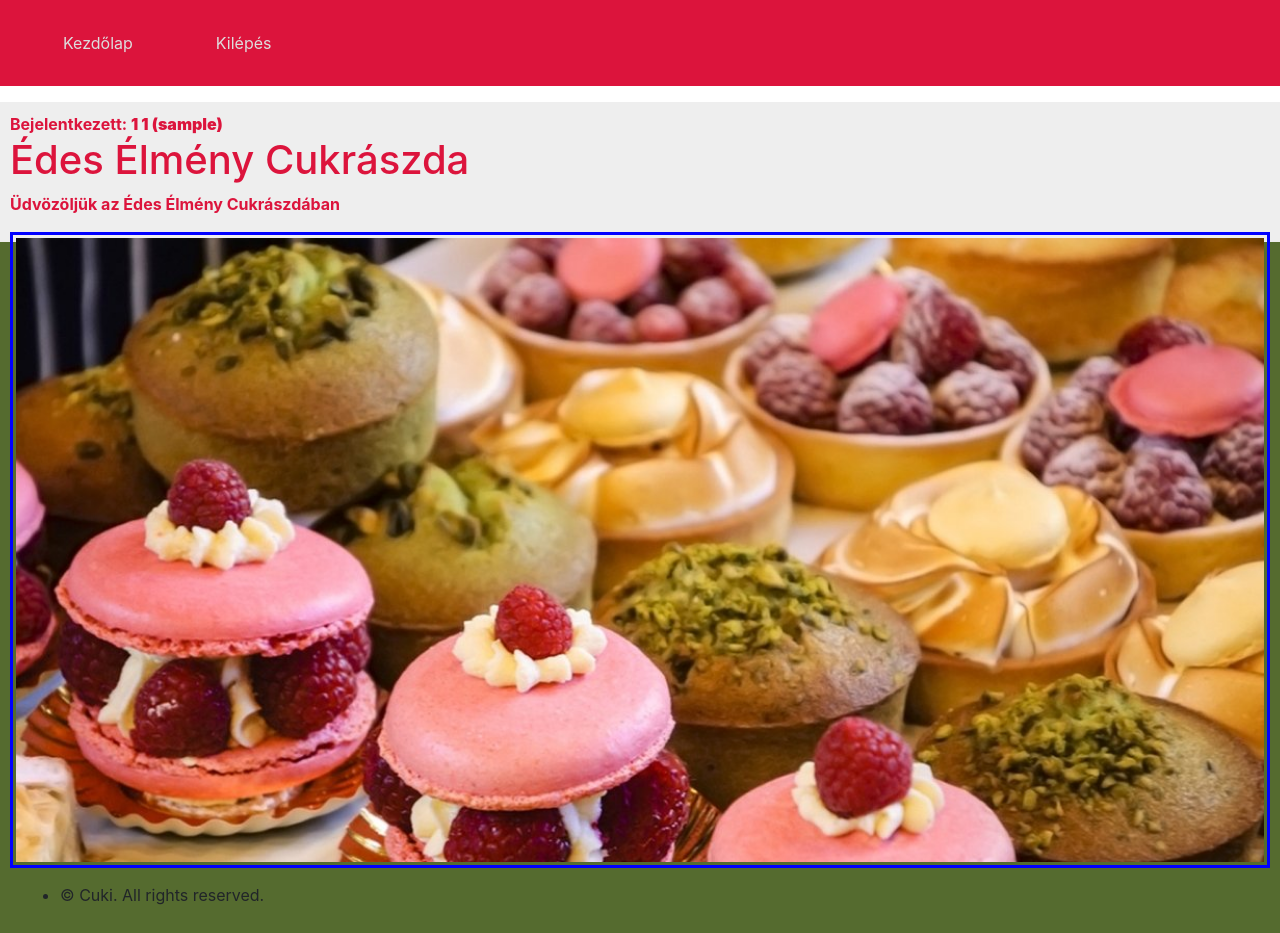
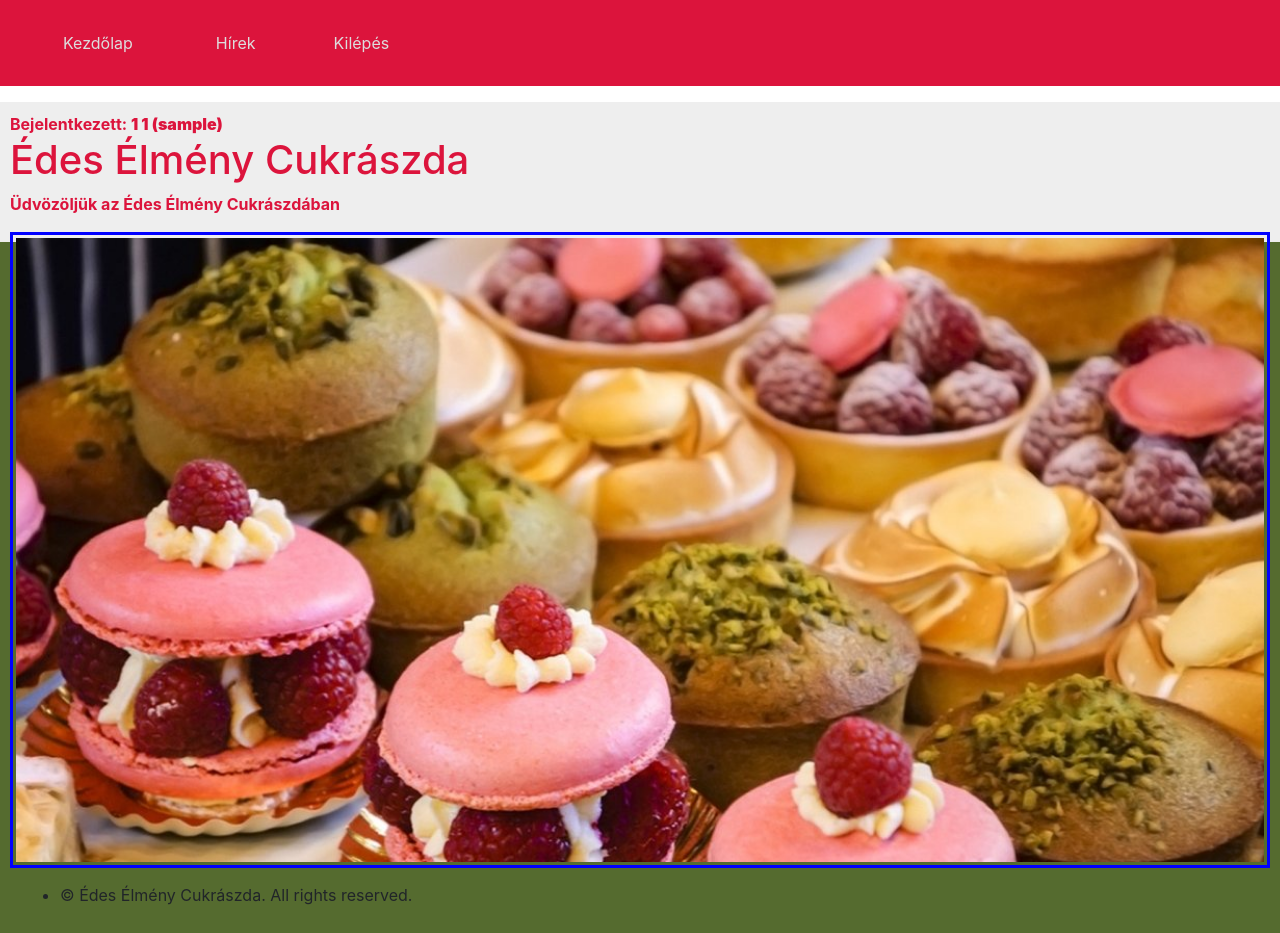
Before and after one commit to SomaHam44/GAMF-WEB2-BEADANDO1, a PHP site: page /index.php in a window 1280 px wide. Run offline with PHP 8.4, Linux system fonts and the light colour scheme; the visitor is signed in with stand-in values (Sample User, id 1); some libraries are stand-ins or nearby versions.

Commit message:
Some addition and updates

```diff
--- a/includes/config.inc.php
+++ b/includes/config.inc.php
@@ -1,15 +1,15 @@
 <?php
 $ablakcim = array(
-	'cim' => 'Cuki',
+	'cim' => 'Édes Élmény Cukrászda',
 );
 
 $fejlec = array(
-	'cim' => '  Cuki',
+	'cim' => 'Édes Élmény Cukrászda',
 );
 
 $lablec = array(
 	'copyright' => 'Copyright ' . date("Y") . '.',
-	'oldal' => 'Cuki'
+	'oldal' => 'Édes Élmény Cukrászda'
 );
 
 $dbname='root';
@@ -17,6 +17,7 @@ $dbjelszo='';
 
 $oldalak = array(
 	'/' => array('fajl' => 'kezdolap', 'szoveg' => 'Kezdőlap', 'menun' => array(1, 1)),
+    'hirek' => array('fajl' => 'hirek', 'szoveg' => 'Hírek', 'menun' => array(0, 1)),
 	'belepes' => array('fajl' => 'belepes', 'szoveg' => 'Belépés/Regisztráció', 'menun' => array(1, 0)),
 	'kilepes' => array('fajl' => 'kilepes', 'szoveg' => 'Kilépés', 'menun' => array(0, 1)),
 	'belep' => array('fajl' => 'belep', 'szoveg' => '', 'menun' => array(0, 0)),
--- a/templates/index.tpl.php
+++ b/templates/index.tpl.php
@@ -19,7 +19,7 @@
         <link rel="stylesheet" href="./assets/css/<?= $keres['fajl'] ?>.css" type="text/css"><?php } ?>
 </head>
 
-<body class="is-preload">
+<body>
     <header>
         <section>
             <div class="inner">
@@ -52,7 +52,7 @@
     <footer id="footer" class="wrapper style1-alt">
         <div class="inner">
             <ul class="menu">
-                <li>&copy; Cuki. All rights reserved.</li>
+                <li>&copy; Édes Élmény Cukrászda. All rights reserved.</li>
             </ul>
         </div>
     </footer>
```
Also changed, not shown: templates/pages/hirek.tpl.php (added).
